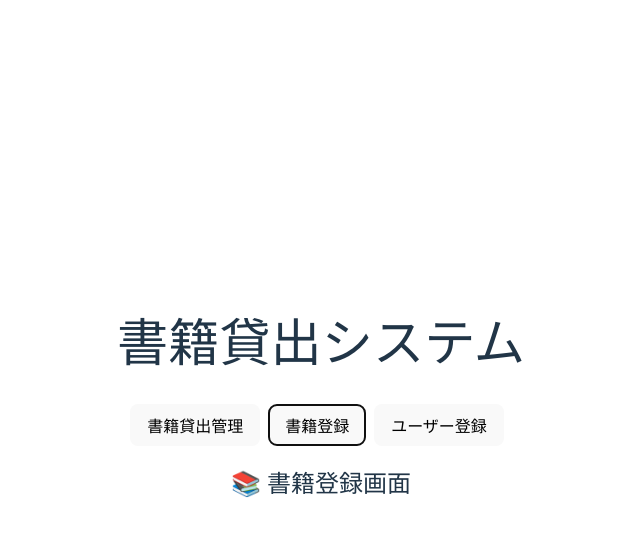
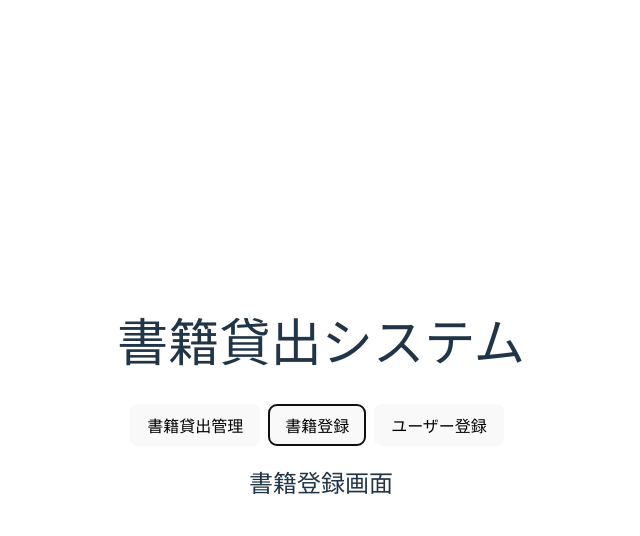
Before and after one commit to aturo-sakurai/library-management-system, a Vue app: page / in a window 1280 px wide. Both pictures are taken after a click on the button "書籍登録". Shown: the top 536 px of the page, without its empty margins (319-959 px from the left). Built offline with nearby package versions, Linux system fonts and the light colour scheme; no server answers.

Commit message:
不要なコード削除2

```diff
--- a/src/views/BookRegister.vue
+++ b/src/views/BookRegister.vue
@@ -1,5 +1,5 @@
 <template>
   <div>
-    <h2>📚 書籍登録画面</h2>
+    <h2>書籍登録画面</h2>
   </div>
 </template>
--- a/src/views/UserRegister.vue
+++ b/src/views/UserRegister.vue
@@ -1,5 +1,5 @@
 <template>
   <div>
-    <h2>👤 ユーザー登録画面</h2>
+    <h2>ユーザー登録画面</h2>
   </div>
 </template>
```
